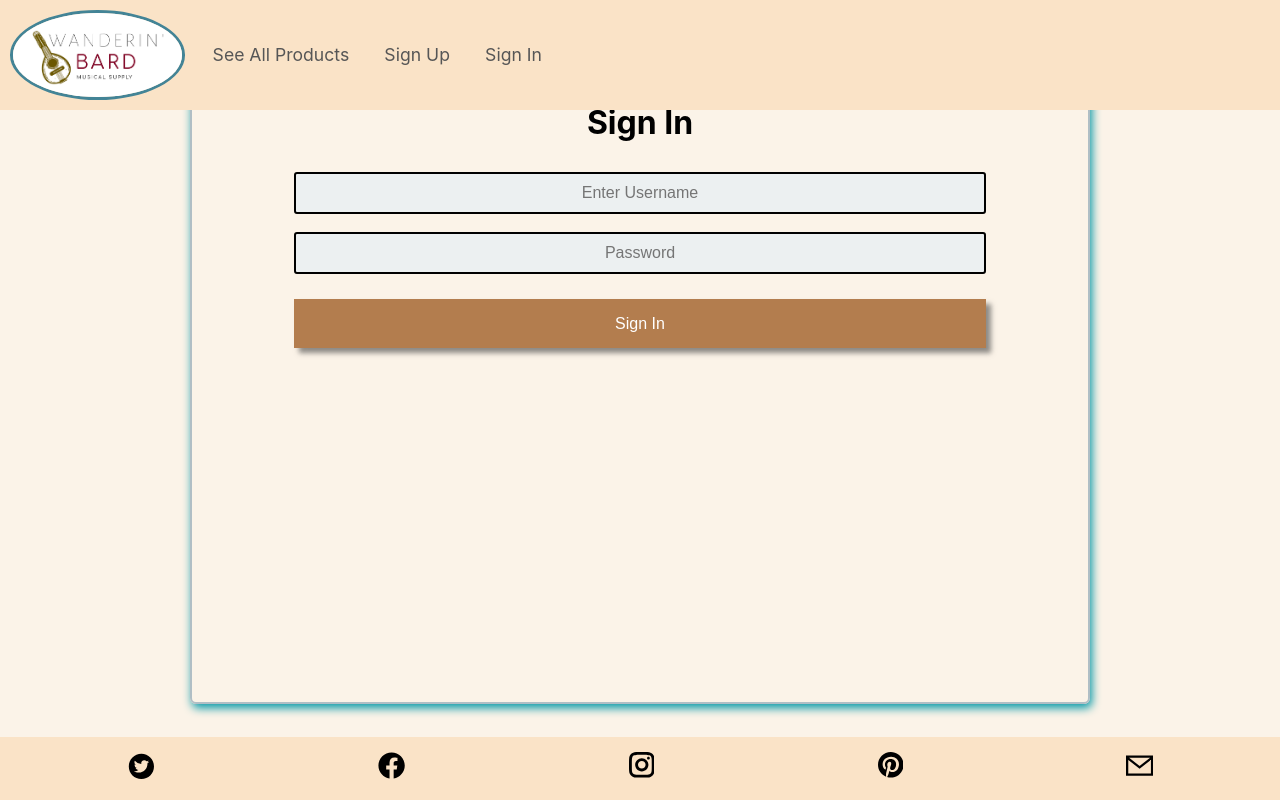
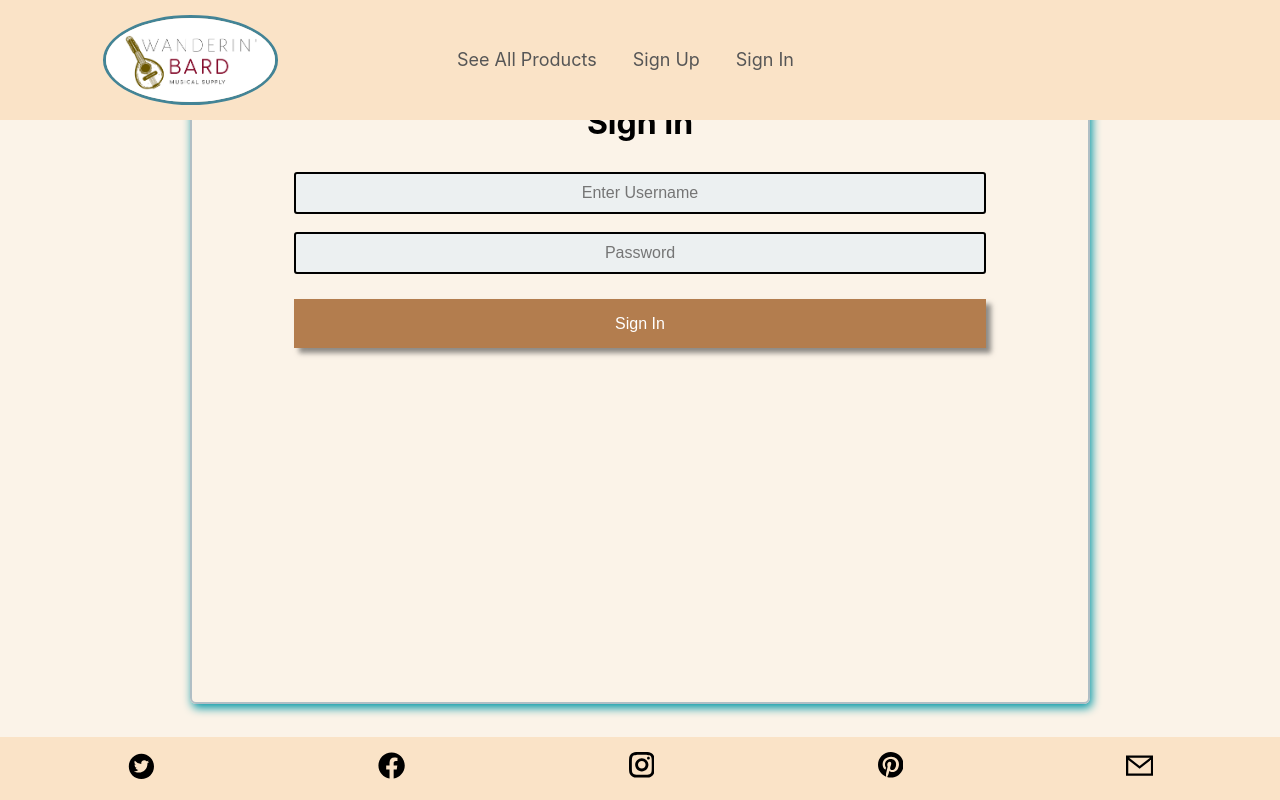
Before and after one commit to info2amy/Wanderin-Bard, a React (Create React App) app in the folder client/: page /sign-in in a window 1280 px wide. Built offline with nearby package versions, Linux system fonts and the light colour scheme.

Commit message:
css improvements on nav

```diff
--- a/client/src/components/shared/Nav/Nav.css
+++ b/client/src/components/shared/Nav/Nav.css
@@ -5,14 +5,13 @@ nav {
   left: 0;
   width: 100%;
   background-color: #fae3c7;
-  color: #565656;
-  z-index:1; /*Add this*/
+  z-index: 1;
 }
 
 .navbar {
   display: flex;
+  justify-content: space-around;
   width: 100%;
-  color: #565656;
 }
 
 .logo {
@@ -21,23 +20,30 @@ nav {
   margin: auto;
   text-align: center;
   border: 3px #438496 solid;
-  margin: 10px;
+  margin: 15px;
+  margin-left: 30px;
   border-radius: 50%;
+  transition: all 0.4s ease;
+}
+
+.logo:hover {
+  transform: scale(1.1);
 }
 
 .link {
   margin: 0 1em;
   color: #565656;
   text-decoration: none;
-  font-size: 1.1rem;
+  /* font-size: 1.1rem; */
   transition: all 0.4s ease;
   align-content: center;
+  justify-content: space-between;
 }
 
 .link:hover {
-  transform: scale(1.05);
-  color: #565656;
-  /* background-color: #438496; */
+  transform: scale(1.1);
+  color: #438496;
+  font-weight: bold;
 }
 
 .links {
@@ -49,6 +55,10 @@ nav {
   font-size: 18px;
 }
 
+.welcome {
+  color: #76323f;
+  font-weight: bold;
+}
 @media (max-width: 500px) {
   nav {
     width: 98%;
```
